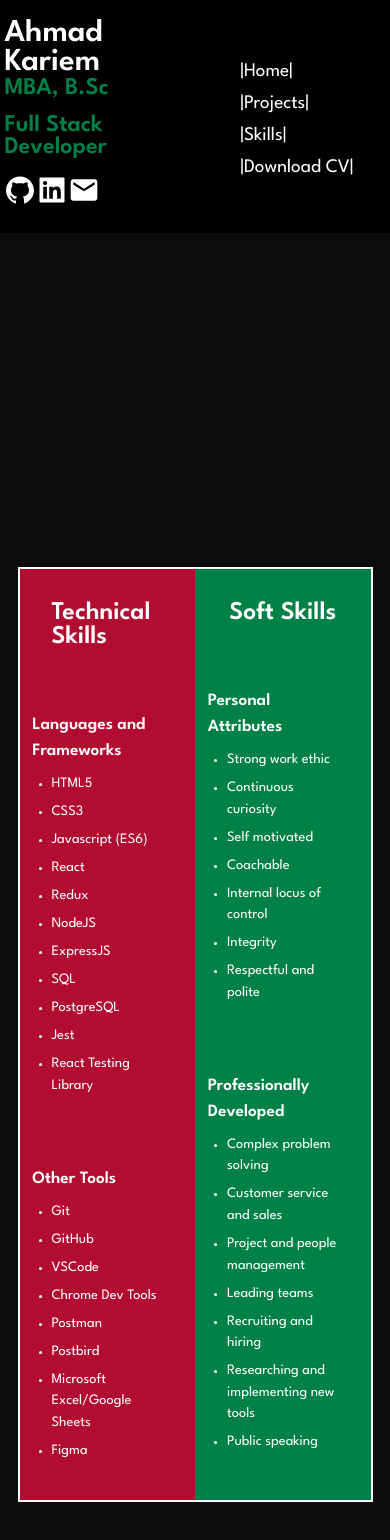
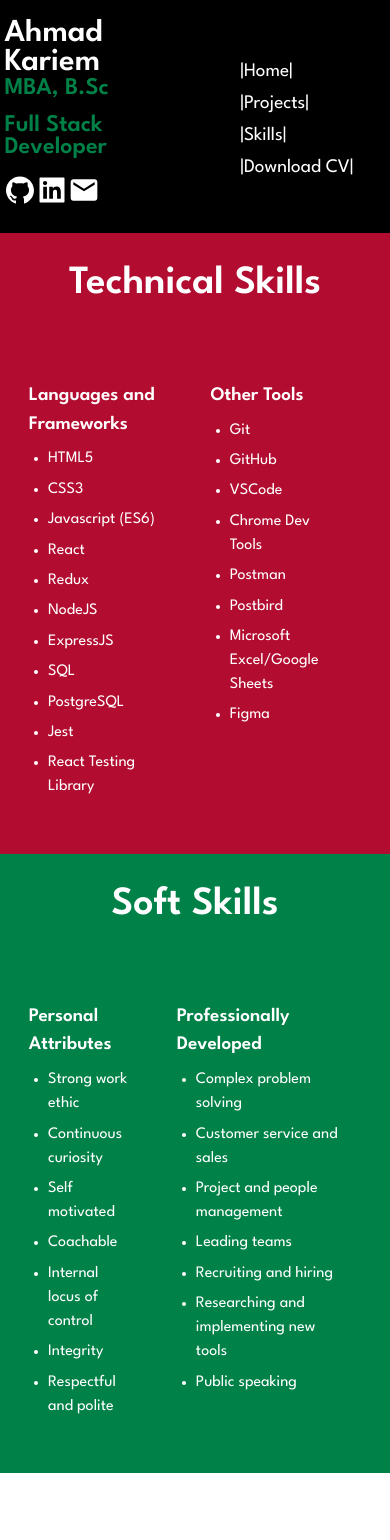
Before and after one commit to YSquid/portfolio2.0, a React (Create React App) app: page /skills in a window 390 px wide. Shown: the top 1540 px of the page. After the commit the page ends 1473 px from the top, so only its background shows below. Built offline with nearby package versions, Linux system fonts and the light colour scheme.

Commit message:
reformat skills section - vertical instead of side by side

```diff
--- a/src/components/skills/Skills.css
+++ b/src/components/skills/Skills.css
@@ -8,7 +8,8 @@ ul {
   justify-content: center;
   align-items: center;
   width: 100%;
-  height: 100vh;
+  height: fit-content;
+  overflow-x: hidden;
 }
 
 .Skills_container {
@@ -32,7 +33,7 @@ ul {
   flex-direction: column;
   align-items: center;
   height: 100%;
-  width: 50%;
+  width: 100%;
   background-color: var(--accent-2);
   color: var(--white-text);
 }
@@ -55,7 +56,7 @@ ul {
   flex-direction: column;
   align-items: center;
   height: 100%;
-  width: 50%;
+  width: 100%;
   background-color: var(--accent-1);
   color: var(--white-text);
 }
@@ -73,46 +74,16 @@ ul {
   font-size: 120%;
 }
 
-@media only screen and (max-width: 1100px) {
-  .Technical_skills h2 {
-    font-size: 2rem;
-  }
+@media only screen and (max-width: 850px) {
 
-  .Soft_skills h2 {
-    font-size: 2rem;
-  }
 
   .Skills_list {
     font-size: 1rem;
-    padding: 0;
   }
 }
 
-@media only screen and (max-width: 400px) {
+@media only screen and (min-height: 1100px) {
   .Skills {
-    height: 190vh;
-  }
-
-    .Skills_container {
-    overflow-y: hidden;
-    overflow-x: none;
-    max-height: fit-content;
-  }
-  .Technical_skills h2 {
-    font-size: 1.6rem;
-  }
-
-  .Soft_skills h2 {
-    font-size: 1.6rem;
-  }
-
-  .Skills_list {
-    font-size: 0.9rem;
-    height: fit-content;
-    flex-direction: column;
-  }
-
-  .Technical_skills {
-    height: 100%;
+   height: 100vh;
   }
 }
--- a/src/components/skills/Skills.js
+++ b/src/components/skills/Skills.js
@@ -4,7 +4,6 @@ import "./Skills.css";
 function Skills() {
   return (
     <section className="Skills">
-      <div className="Skills_container">
         <div className="Technical_skills">
           <h2>Technical Skills</h2>
           <div className="Skills_list">
@@ -56,7 +55,7 @@ function Skills() {
               </ul>
           </div>
         </div>
-      </div>
+
     </section>
   );
 }
```
